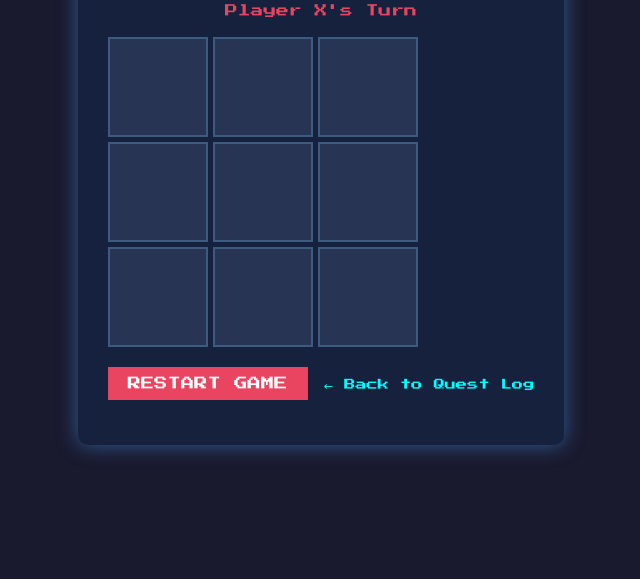
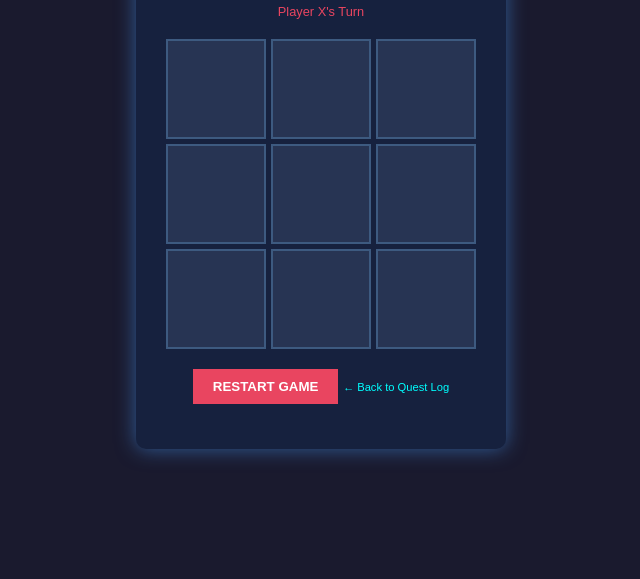
Before and after one commit to Viunze/portofolio-game-interaktif, a plain HTML site: page games/tic-tac-toe/index.html in a window 1280 px wide. Shown: the part 221-800 px from the top of the page, without its empty margins (319-959 px from the left). Drawn offline with Linux system fonts and the light colour scheme.

Commit message:
Update style.css

```diff
--- a/games/tic-tac-toe/style.css
+++ b/games/tic-tac-toe/style.css
@@ -1,7 +1,7 @@
 /* games/tic-tac-toe/style.css */
 body {
-    font-family: 'Press Start 2P', cursive;
-    background-color: #1a1a2e; /* Dark theme for game */
+    font-family: 'Orbitron', sans-serif; /* Menggunakan Orbitron */
+    background-color: #1a1a2e;
     color: #e94560;
     display: flex;
     justify-content: center;
@@ -21,6 +21,7 @@ body {
 
 h1 {
     font-size: 1.5em;
+    font-weight: 700; /* Tebal untuk judul game */
     margin-bottom: 20px;
     color: #00ffff;
 }
@@ -28,6 +29,7 @@ h1 {
 .status-message {
     margin-bottom: 20px;
     font-size: 0.8em;
+    font-weight: 500;
 }
 
 .board {
@@ -45,6 +47,7 @@ h1 {
     justify-content: center;
     align-items: center;
     font-size: 3em;
+    font-weight: 900; /* Sangat tebal untuk X/O */
     cursor: pointer;
     transition: background-color 0.2s;
     user-select: none;
@@ -60,7 +63,8 @@ h1 {
     background-color: #e94560;
     color: white;
     border: none;
-    font-family: 'Press Start 2P', cursive;
+    font-family: 'Orbitron', sans-serif; /* Menggunakan Orbitron */
+    font-weight: 700;
     cursor: pointer;
     margin-bottom: 15px;
 }
@@ -69,4 +73,5 @@ h1 {
     color: #00ffff;
     text-decoration: none;
     font-size: 0.7em;
+    font-weight: 500;
 }
```
